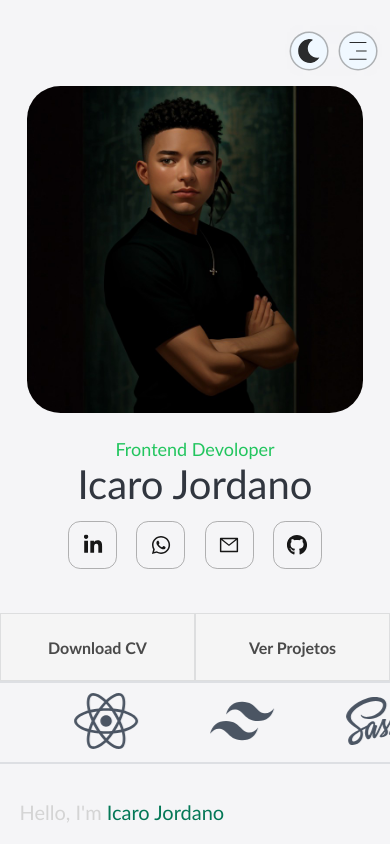
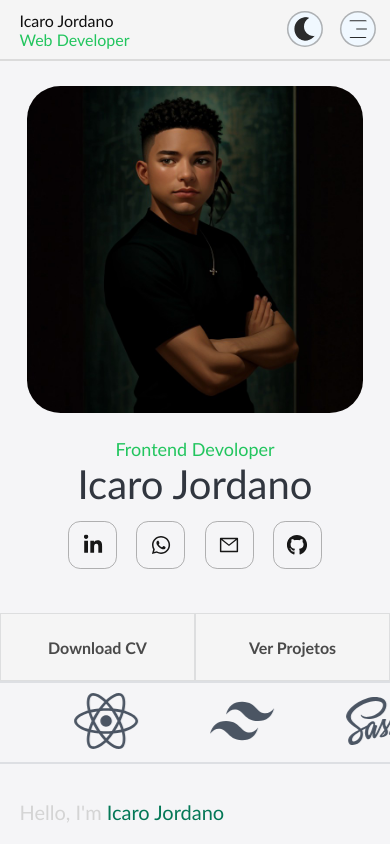
Before and after one commit to IcaroJordano/Portifoleo, a React (Vite) app: page / in a window 390 px wide. Shown: the top 844 px of the page. Built offline with nearby package versions, Linux system fonts and the light colour scheme.

Commit message:
feat: recria menumobile com nome e cargo

```diff
--- a/src/components/Navbar.css
+++ b/src/components/Navbar.css
@@ -42,16 +42,33 @@
 
 .NavbarMobile{
     z-index: 10;
-    width: 25%;
-    height: 6vh;
+    width: 100%;
+    height: 7vh;
     display: flex;
     position: fixed;
-    top:3%;
-    backdrop-filter: blur(100px);
-    border-radius: 15px;
-    right: 2%;
+    top:0%;
+    /* backdrop-filter: blur(100px); */
+    /* border-radius: 15px; */
+    right: 0%;
+    /* background-color: #0f0f0f; */
+    border-bottom: solid 2px rgba(128, 128, 128, 0.219);
     align-items: center;
-    justify-content: space-around;
+    justify-content: space-between;
+    background-color: #f5f5f5;
+}
+.dark .NavbarMobile{
+    background-color: #171717;
+}
+.NavbarMobile p{
+    margin-left: 5%;
+    font-weight: 500;
+    color: #0f0f0f;
+}
+.dark .NavbarMobile p{
+    color: white;
+}
+.NavbarMobile p span{
+    color: #22c55e;
 }
 .NavbarMobile svg{
     scale: 1.5;
@@ -59,6 +76,13 @@
     padding: 4%;
     border-radius: 15px;
     background-color: aliceblue;
+}
+.NavbarMobile .icons{
+    width: 20%;
+    margin-right: 5%;
+    display: flex;
+    /* background-color: white; */
+    justify-content: space-between;
 }
 
 
--- a/src/components/Navbar.jsx
+++ b/src/components/Navbar.jsx
@@ -18,13 +18,15 @@ export function Navbar({setTema,tema}) {
     return(
         <>
         <nav className='NavbarMobile'>
-            <FaMoon style={{'display':tema?'none':'flex'}}  onClick={mudar}></FaMoon>
-            <GoSun style={{'display':tema?'flex':'none'}}  onClick={mudar}>  </GoSun>
-            <CiMenuFries id='menu'></CiMenuFries>
+            <p>Icaro Jordano<br></br><span>Web Developer</span></p>
+            <div className="icons">
+                <FaMoon style={{'display':tema?'none':'flex'}}  onClick={mudar}></FaMoon>
+                <GoSun style={{'display':tema?'flex':'none'}}  onClick={mudar}>  </GoSun>
+                <CiMenuFries id='menu'></CiMenuFries>
 
+            </div>
         </nav>
         <nav className={`Navbar ${tema?'dark':"light"}`}>
-            {/* <p>Icaro Jordano<br></br><span>Web Developer</span></p> */}
             <div className='links'>
                 <a href="#Home"> <GoHome></GoHome> Home</a>
                 <a href="#Sobre"><BsPerson ></BsPerson> Sobre</a>
```
